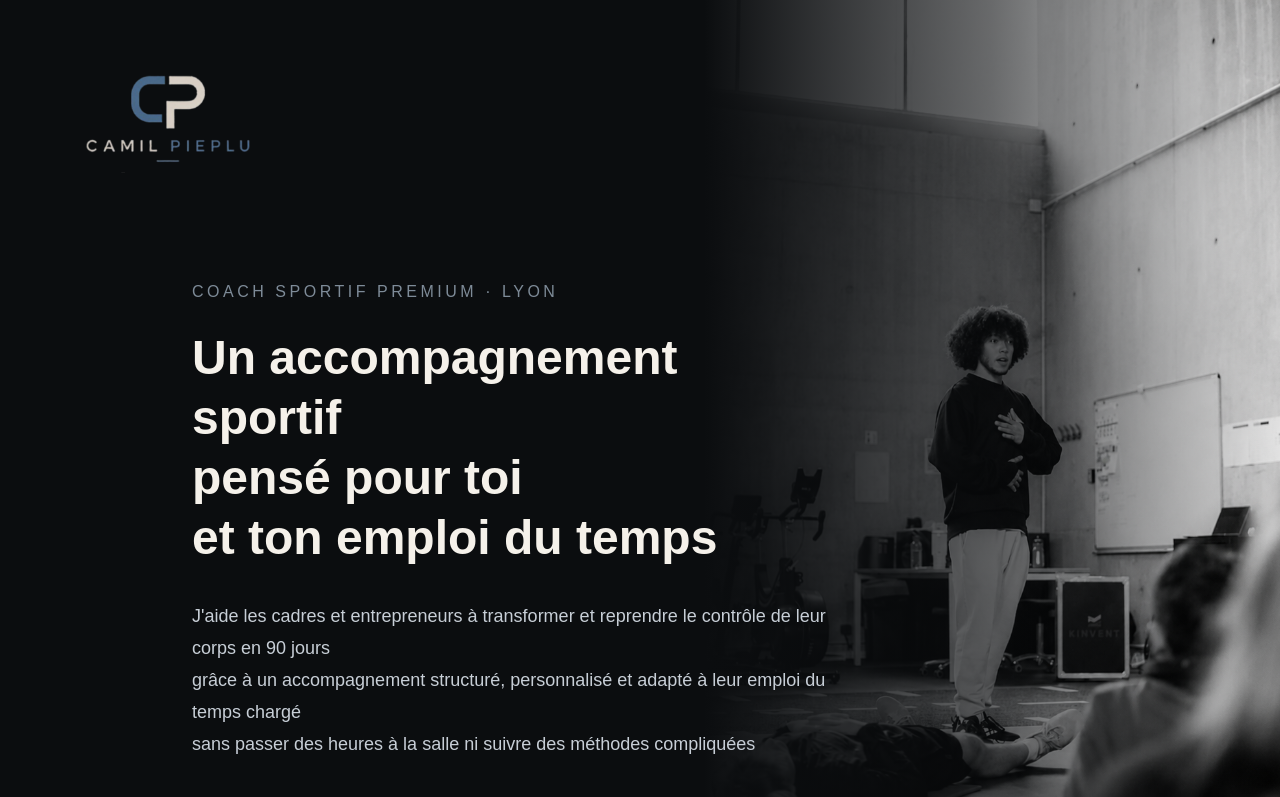
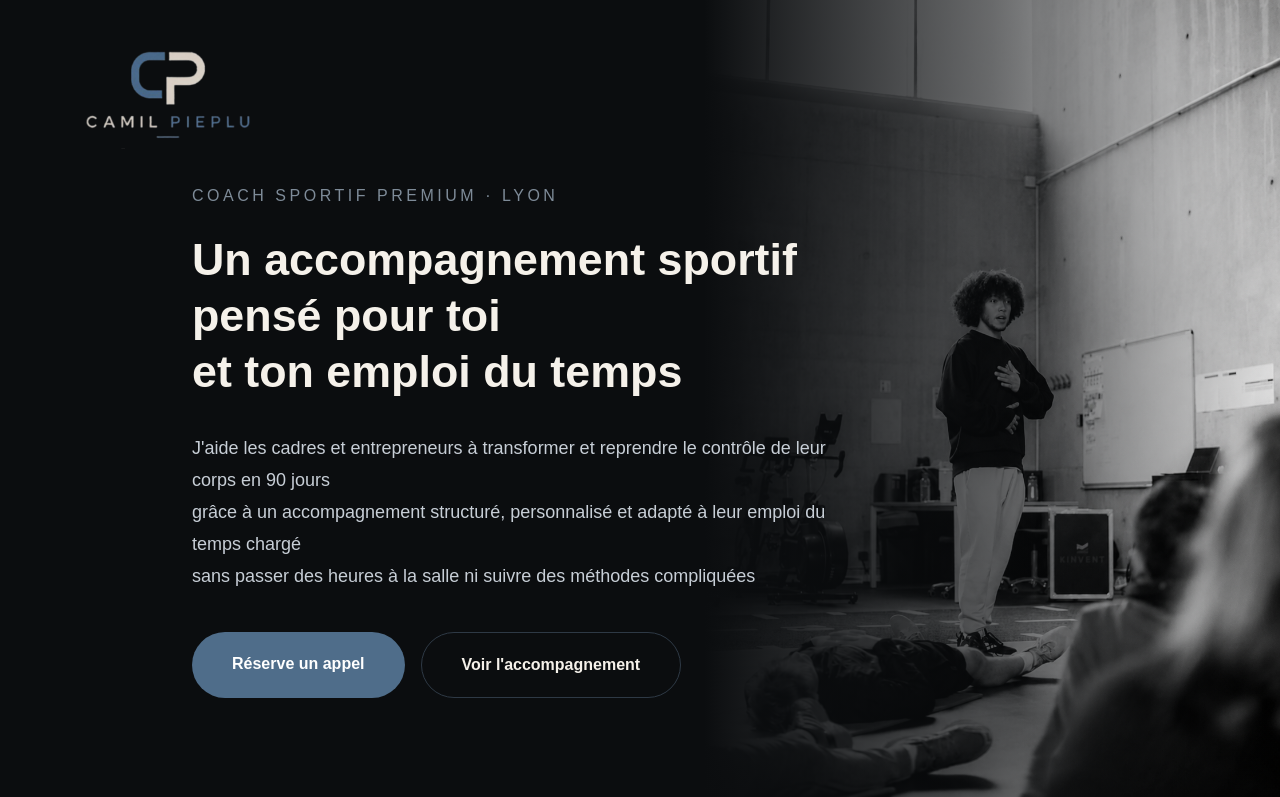
Before and after one commit to camilppl/Site-internet, a Next.js app: page / in a window 1280 px wide. Shown: the top 797 px of the page. Built offline with nearby package versions, Linux system fonts and the light colour scheme.

Commit message:
ajustement taille du hero

```diff
--- a/app/page.tsx
+++ b/app/page.tsx
@@ -25,6 +25,8 @@ export default function Home() {
         {/* Contenu par dessus l'image */}
         <div className="relative z-10 flex flex-col min-h-screen px-6 pl-10 md:pl-16">
 
+        <div className="min-[1700px]:origin-top-left min-[1700px]:scale-[1.12]">
+
           {/* Navbar */}
 <nav className="pt-6 pb-0">
   <Image
@@ -32,17 +34,20 @@ export default function Home() {
     alt="Camil Pieplu Coaching Premium"
     width={170}
     height={170}
-              className="h-auto w-24 opacity-95 md:w-32 lg:w-40 xl:w-52"
+    className="-translate-y-6 h-auto w-24 opacity-95 md:w-32 lg:w-40 xl:w-52"
   />
 </nav>
 
           {/* Texte hero */}
           <div className="flex flex-col justify-start pt-8 md:pt-12 w-full max-w-[65%] pl-20 md:pl-32">
-            <p className="mb-6 text-base font-medium uppercase tracking-[0.22em] text-[#7E8B98]">
+            <p className="-mt-24 mb-6 text-base font-medium uppercase tracking-[0.22em] text-[#7E8B98]">
               Coach sportif premium · Lyon
             </p>
 
-            <h1 className="text-2xl font-semibold leading-tight md:text-3xl lg:text-4xl xl:text-5xl 2xl:text-6xl">
+            <h1
+  style={{ fontSize: 'clamp(1.8rem, 3.5vw, 4rem)' }}
+  className="max-w-5xl font-semibold leading-tight"
+>
   Un accompagnement sportif
   <br />
   pensé pour toi
@@ -76,6 +81,7 @@ export default function Home() {
               >
                 Voir l&apos;accompagnement
               </a>
+              </div>
             </div>
           </div>
 
```
Lines whose indentation alone changed are shown as unchanged.
